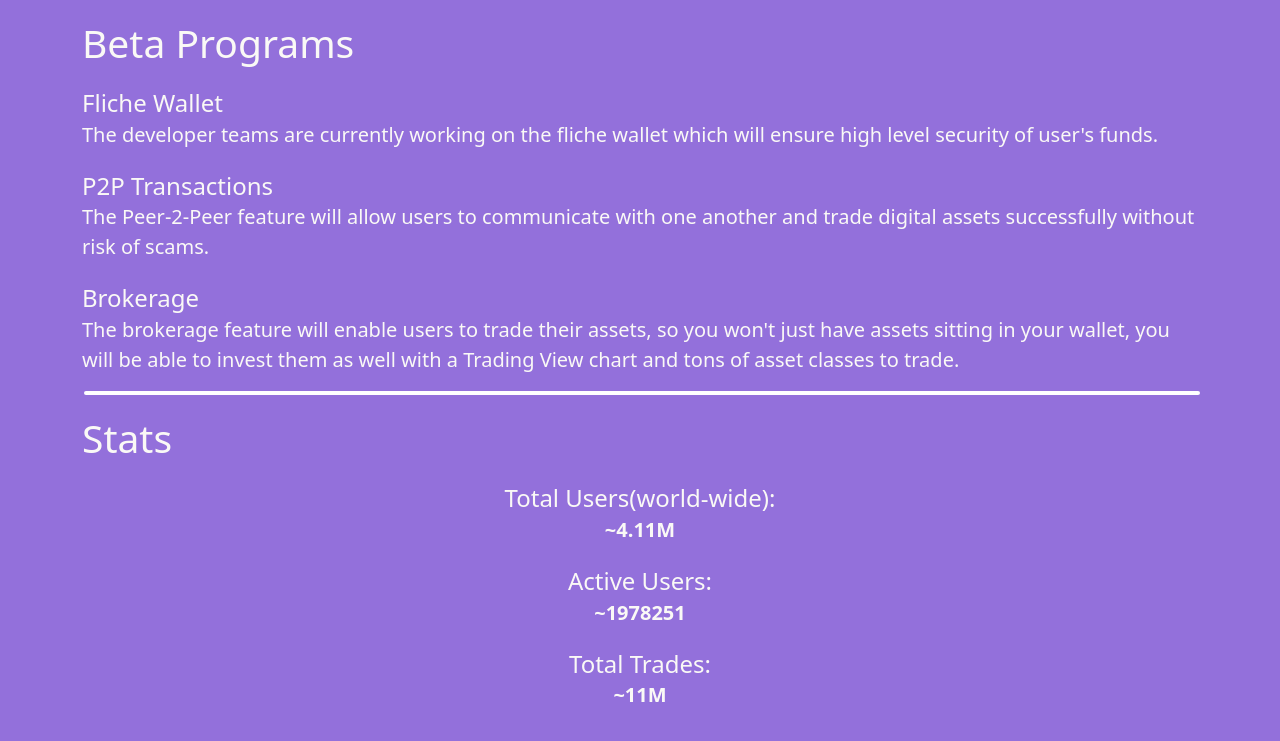
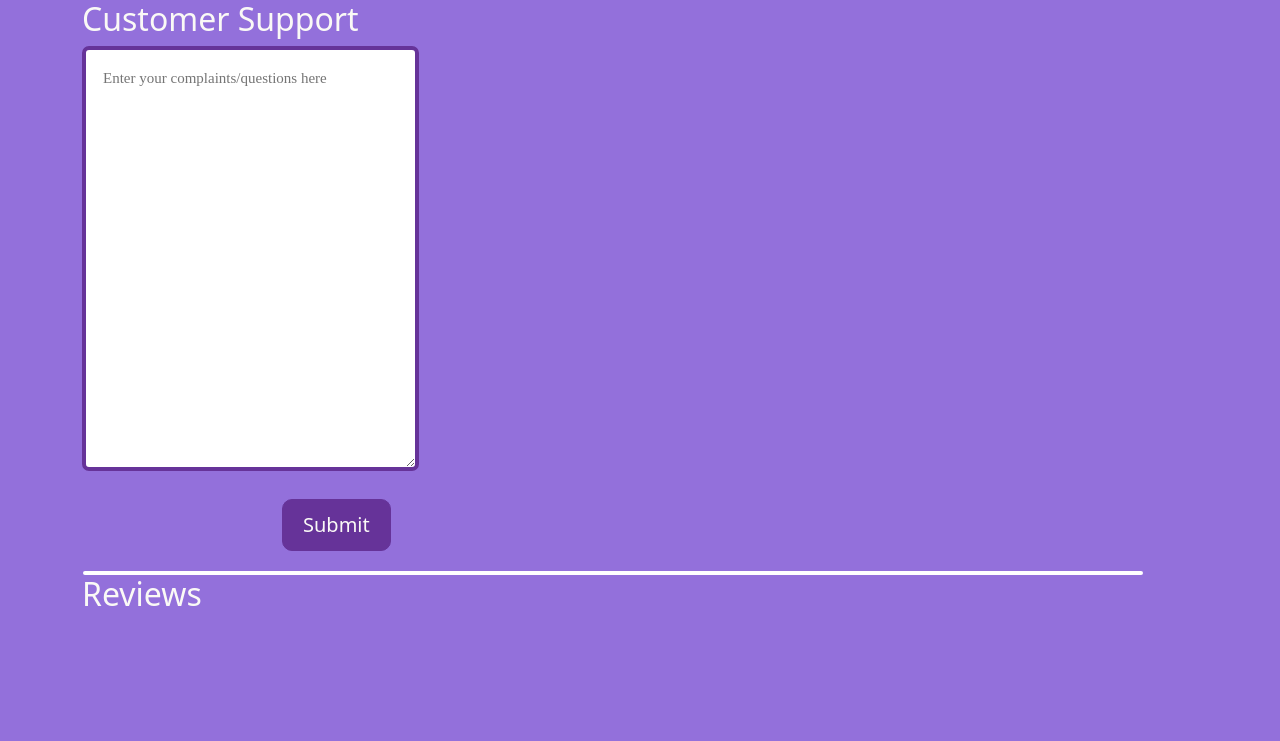
Before and after one commit to Victormarsh001/Fliche-Exchange-, a Flask app: page / in a window 1280 px wide. Shown: the top 741 px of the page. Run offline with Flask 3, Linux system fonts and the light colour scheme; some libraries are stand-ins or nearby versions.

Commit message:
About and Support

```diff
--- a/app.py
+++ b/app.py
@@ -3,7 +3,7 @@ app = Flask(__name__)
 
 @app.route('/')
 def hello_world():
-  return render_template('about.html')
+  return render_template('support.html')
 
 if __name__ == "__main__":
   app.run(host="0.0.0.0", debug=True)
--- a/templates/about.html
+++ b/templates/about.html
@@ -13,14 +13,18 @@
          margin-bottom: 22px;
          font-size: 39px;
        }
-      h4{
+      h5{
         margin-top: 22px;
          margin-bottom: 2px;
         font-style: bolder;
       }
       p{
-      font-size: 14px;
+        font-size: 16px;
         font-weigth: bold;
+        line-spacing: 1;
+        line-height: 1.5;
+        <!--font-style: bolder;--!>
+        font-weight: bold;
 
       }
 
@@ -34,16 +38,16 @@
 
       <h1> Beta Programs </h1>
       <div>
-        <h4> Fliche Wallet </h4>
-        <p style="font-size: 20px;"> The developer teams are currently working on the
+        <h5> Fliche Wallet </h5>
+        <p> The developer teams are currently working on the
       fliche wallet which will ensure high level security of user's funds.</p>
 
-        <h4> P2P Transactions </h4>
-        <p style="font-size: 20px;" > The Peer-2-Peer feature will allow users to communicate with one another
+        <h5> P2P Transactions </h5>
+        <p> The Peer-2-Peer feature will allow users to communicate with one another
       and trade digital assets successfully without risk of scams.
 
-        <h4> Brokerage </h4>
-        <p style="font-size: 20px;"> The brokerage feature will enable users to trade their assets, so you won't
+        <h5> Brokerage </h5>
+        <p> The brokerage feature will enable users to trade their assets, so you won't
       just have assets sitting in your wallet, you will be able to invest them as well with a Trading View
       chart and tons of asset classes to trade.</p>
       </div>
@@ -68,4 +72,12 @@
 
     </div>
   </body>
+  <foot>
+    <div style="box-shadow: 0 0 0 2px rgba(200, 200, 200, 0.3); margin-bottom: 2px; margin-left: 3px; width: 100%; border-color: #faf9f6; border-radius: 9px; border-style: solid; border-width: 28px; margin-left: -1px; margin-bottom: -2px; margin-right: -2px; margin-top: -2px;" class="row">
+      <a href="#" class="col-3"><p class="bi bi-headset"></p>
+      </a>
+
+
+    </div>
+  </foot>
 </html>
--- /dev/null
+++ b/templates/support.html
@@ -0,0 +1,43 @@
+<!doctype html>
+<html>
+   <head>
+      <meta charset="UTF-8">
+      <meta name="viewport" content="width=device-width, initial-scale=1.0">
+      <link href="https://cdn.jsdelivr.net/npm/bootstrap@5.3.3/dist/css/bootstrap.min.css" rel="stylesheet" integrity="sha384-QWTKZyjpPEjISv5WaRU9OFeRpok6YctnYmDr5pNlyT2bRjXh0JMhjY6hW+ALEwIH" crossorigin="anonymous">
+
+      <title> Customer Support</title>
+      <style>
+        h2{
+          color: #faf9f6;
+          font-family: 'Arial Rounded MT bold' Arial;
+          font-style: bold;
+        }
+
+      </style>
+   </head>
+   <body style="background-color: #9370db; height: 50%;" class="container">
+      <h2>Customer Support</h2>
+
+      <div display: flex; align-items: center; justify-content: center; margin-left: 70px;>
+         <form action='/complain' method="post">
+           <textarea style="padding: 17px; border: 4px solid #663399; border-radius: 7px; font-family: Times New Roman; font-size: 15px;" placeholder="Enter your complaints/questions here" rows="17" cols="34" name="complaint""></textarea>
+           <button style="margin: 2% 0 0 200px; display: flex; align-items: center; justify-content: center; cursor: pointer; border: 1px solid #663399; color: #faf9f6; border-radius: 10px; background-color: #663399; padding: 10px 20px; font-size: 20px;"> Submit </button>
+         </form>
+      </div>
+      <div style="width: 95%; margin-left: 1px; margin-top: 20px; border: 2px solid white; border-radius: 6px;">
+      </div>
+
+      <h2>Reviews</h2>
+
+      <div>
+      </div>
+
+
+
+
+
+
+
+   </body>
+
+</html>
```
